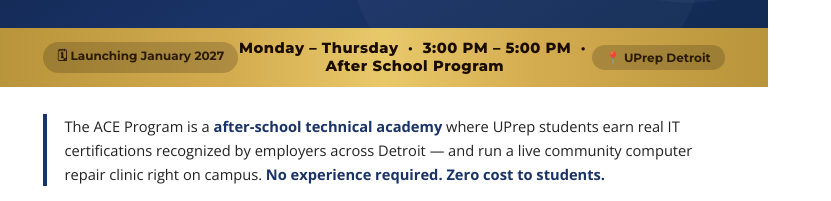
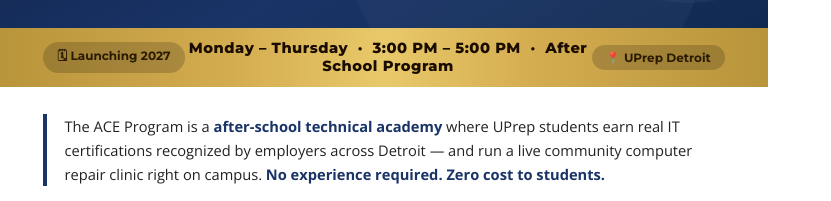
Before and after one commit to stallingsderrick-maker/ace-uprep-portal, a plain HTML site: page flyer-print.html in a window 1280 px wide. Shown: the part 227-428 px from the top of the page, without its empty margins (0-831 px from the left). Drawn offline with nearby package versions, Linux system fonts and the light colour scheme.

Commit message:
Remove red X box, strip months, remove app deadline

```diff
--- a/flyer-print.html
+++ b/flyer-print.html
@@ -447,7 +447,7 @@
 
   <!-- GOLD BAND -->
   <div class="gold-band">
-    <span class="gold-pill">🗓 Launching January 2027</span>
+    <span class="gold-pill">🗓 Launching 2027</span>
     <span class="gold-center">Monday – Thursday &nbsp;·&nbsp; 3:00 PM – 5:00 PM &nbsp;·&nbsp; After School Program</span>
     <span class="gold-pill">📍 UPrep Detroit</span>
   </div>
```
